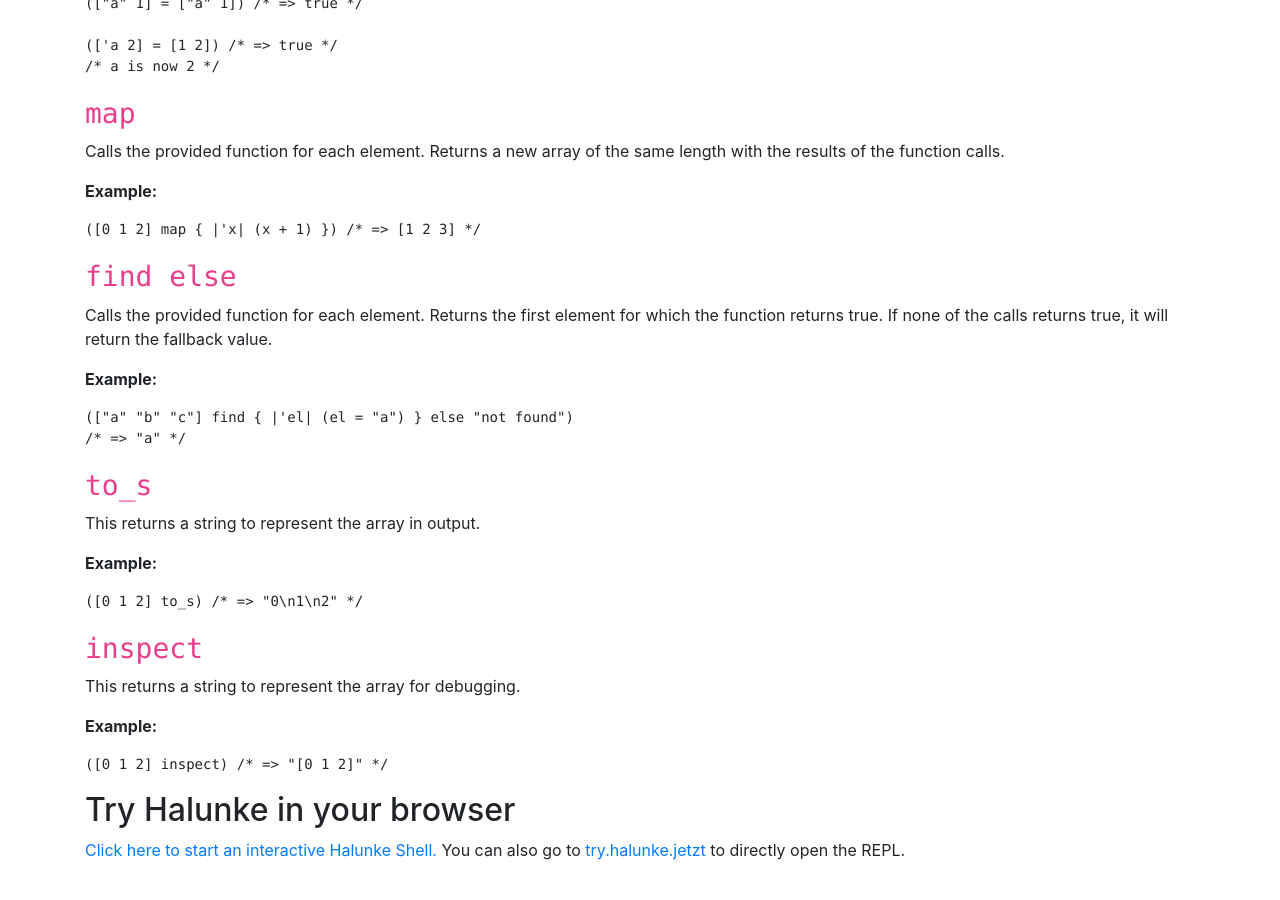
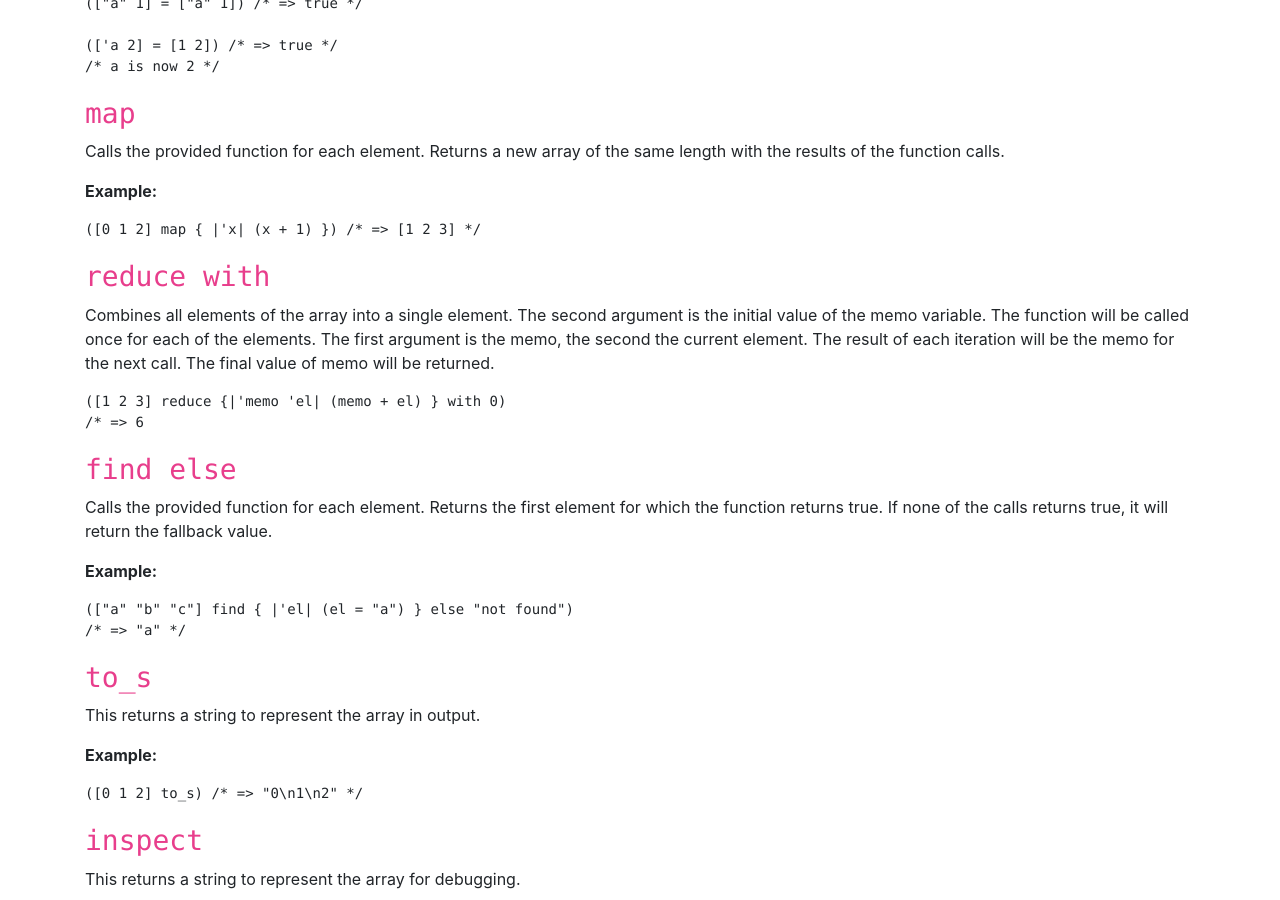
Before and after one commit to moonglum/halunke, a Jekyll site: the page built from docs/array.md, in a window 1280 px wide and 900 px high, scrolled down 749 px. Built offline with Jekyll 4.4.1, drawn with Linux system fonts in a browser that asks for light colours; nearby versions of some CDN libraries; our own code applies the rules of GitHub Pages for plain Markdown files; before the commit the page ends 1611 px from its top, so only the background shows below that.

Commit message:
Introduce Array `reduce with`
Request by @joyclark :wave:

````diff
--- a/docs/array.md
+++ b/docs/array.md
@@ -56,6 +56,19 @@ length with the results of the function calls.
 ([0 1 2] map { |'x| (x + 1) }) /* => [1 2 3] */
 ```
 
+## `reduce with`
+
+Combines all elements of the array into a single element. The second argument
+is the initial value of the memo variable. The function will be called once
+for each of the elements. The first argument is the memo, the second the current
+element. The result of each iteration will be the memo for the next call.
+The final value of memo will be returned.
+
+```
+([1 2 3] reduce {|'memo 'el| (memo + el) } with 0)
+/* => 6
+```
+
 ## `find else`
 
 Calls the provided function for each element. Returns the first element for
--- a/lib/halunke/runtime/harray.rb
+++ b/lib/halunke/runtime/harray.rb
@@ -20,6 +20,11 @@ module Halunke
           return HArray.create_instance(context["self"].ruby_value.map do |x|
             context["fn"].receive_message(context, "call", [HArray.create_instance([x])])
           end)
+        }),
+        "reduce with" => HFunction.new([:self, :fn, :initial], lambda { |context|
+          context["self"].ruby_value.reduce(context["initial"]) do |memo, current|
+            context["fn"].receive_message(context, "call", [HArray.create_instance([memo, current])])
+          end
         }),
         "find else" => HFunction.new([:self, :search_fn, :fallback], lambda { |context|
           context["self"].ruby_value.find(-> { context["fallback"] }) do |element|
````
Also changed, not shown: test/interpreter_test.rb (+4 -0 lines).
